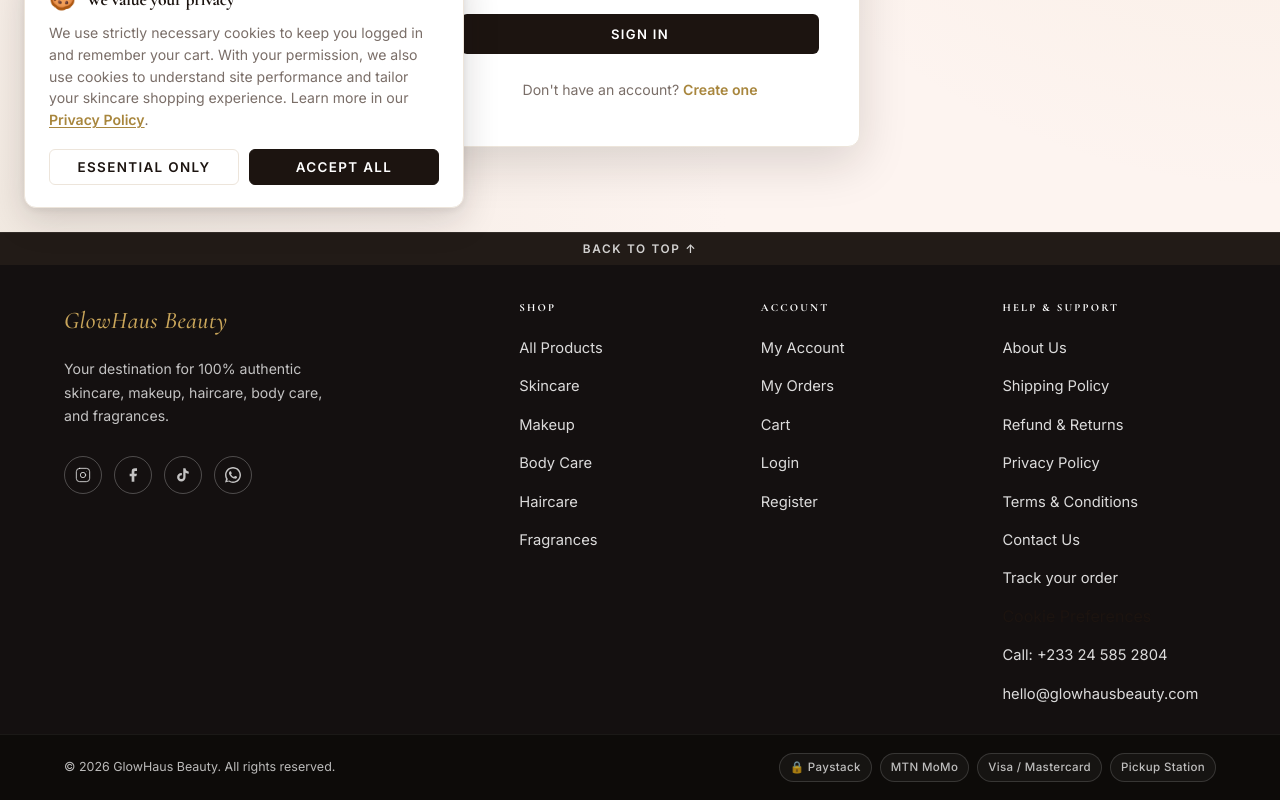
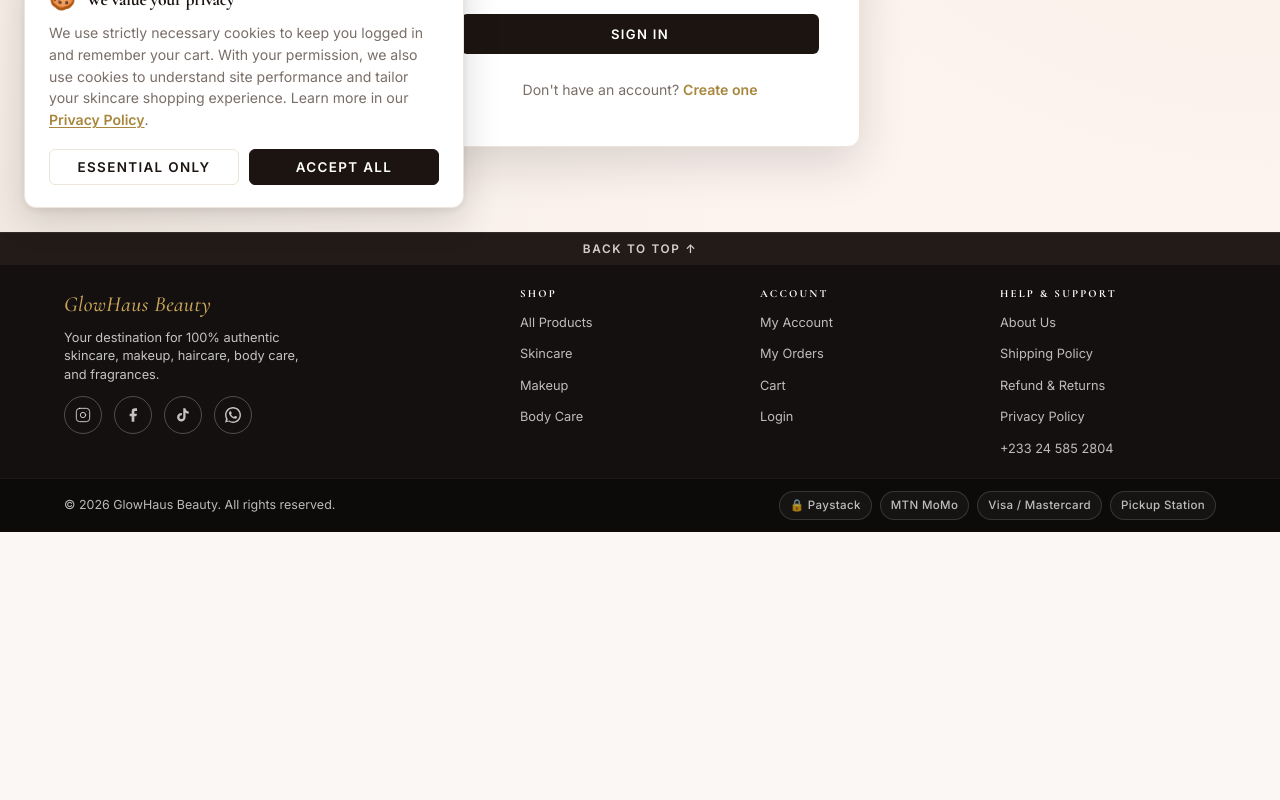
Before and after one commit to Kabutey-Mordecai/BodyCreamGH, a React (Vite) app in the folder frontend/: page /login in a window 1280 px wide. Shown: the part 568-1368 px from the top of the page. After the commit the page ends 1100 px from the top, so only its background shows below. Built offline with nearby package versions, Linux system fonts and the light colour scheme; no server answers.

Commit message:
style(footer): make footer slim and compact (4-row columns, tight spacing)

```diff
--- a/frontend/src/components/Footer.css
+++ b/frontend/src/components/Footer.css
@@ -274,3 +274,41 @@
   .footer-nl-form input  { border-radius: 0; }
   .footer-nl-form .btn   { border-radius: 0; width: 100%; }
 }
+
+/* ══ SLIM COMPACT FOOTER ════════════════════════════════════ */
+.footer-body {
+  padding: 22px 0 18px;
+}
+.footer-grid {
+  gap: 24px;
+}
+.footer-logo {
+  font-size: 1.35rem;
+  margin-bottom: 6px;
+}
+.footer-tagline {
+  font-size: 0.8rem;
+  line-height: 1.45;
+  margin-bottom: 12px;
+}
+.footer-col-head {
+  font-size: 0.68rem;
+  margin-bottom: 8px;
+}
+.footer-col ul {
+  display: flex;
+  flex-direction: column;
+  gap: 5px;
+}
+.footer-col li {
+  margin-bottom: 0;
+}
+.footer-col a,
+.footer-link-btn {
+  font-size: 0.8rem;
+  line-height: 1.35;
+  color: rgba(255, 255, 255, 0.72);
+}
+.footer-bottom {
+  padding: 12px 0;
+}
--- a/frontend/src/components/Footer.jsx
+++ b/frontend/src/components/Footer.jsx
@@ -173,7 +173,7 @@ export default function Footer() {
               {(Array.isArray(settings.categories) ? settings.categories : [])
                 .map(c => (typeof c === 'string' ? c : c?.label))
                 .filter(Boolean)
-                .slice(0, 6)
+                .slice(0, 3)
                 .map(label => (
                   <li key={label}>
                     <Link to={`/shop?category=${encodeURIComponent(label)}`}>{label}</Link>
@@ -186,7 +186,7 @@ export default function Footer() {
           <div className="footer-col">
             <h4 className="footer-col-head">Account</h4>
             <ul>
-              {ACCOUNT_LINKS.map(l => (
+              {ACCOUNT_LINKS.slice(0, 4).map(l => (
                 <li key={l.label}>
                   <Link to={l.to}>{l.label}</Link>
                 </li>
@@ -198,37 +198,14 @@ export default function Footer() {
           <div id="contact-footer" className="footer-col">
             <h4 className="footer-col-head">Help &amp; Support</h4>
             <ul>
-              {INFO_LINKS.map(l => (
+              {INFO_LINKS.slice(0, 4).map(l => (
                 <li key={l.label}>
                   <Link to={l.to}>{l.label}</Link>
                 </li>
               ))}
-              <li>
-                <button
-                  type="button"
-                  onClick={() => window.dispatchEvent(new CustomEvent('open-cookie-banner'))}
-                  className="footer-link-btn"
-                  style={{
-                    background: 'none',
-                    border: 'none',
-                    padding: 0,
-                    font: 'inherit',
-                    color: 'inherit',
-                    cursor: 'pointer',
-                    textAlign: 'left',
-                  }}
-                >
-                  Cookie Preferences
-                </button>
-              </li>
               {cleanPhone && (
                 <li>
-                  <a href={`tel:${cleanPhone.replace(/\s+/g, '')}`}>Call: {cleanPhone}</a>
-                </li>
-              )}
-              {cleanEmail && (
-                <li>
-                  <a href={`mailto:${cleanEmail}`}>{cleanEmail}</a>
+                  <a href={`tel:${cleanPhone.replace(/\s+/g, '')}`}>{cleanPhone}</a>
                 </li>
               )}
             </ul>
```
